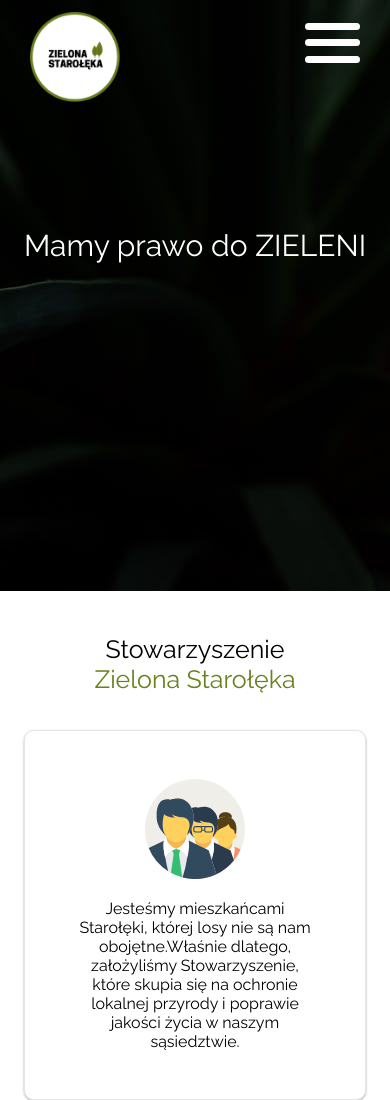
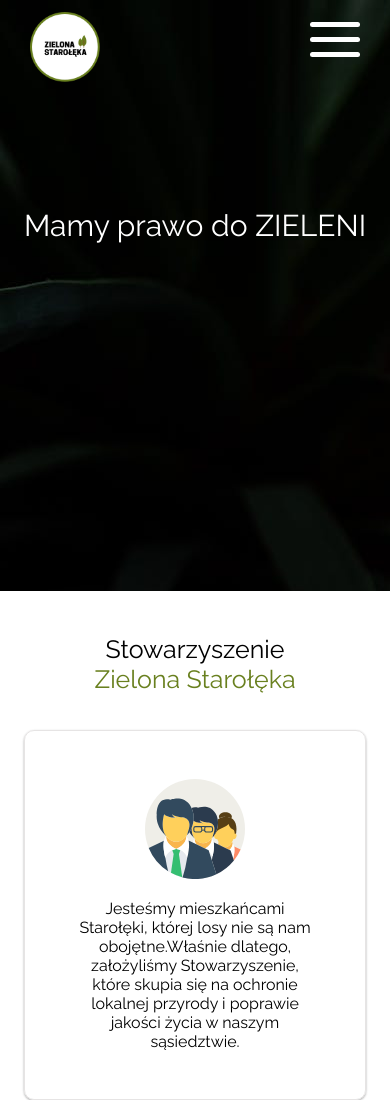
Before and after one commit to Moniaesz/ngo-website, a website: page src/index.html in a window 390 px wide. Shown: the top 1100 px of the page. Drawn offline with Linux system fonts and the light colour scheme.

Commit message:
minor mobile menu changes

```diff
--- a/src/sass/style.scss
+++ b/src/sass/style.scss
@@ -50,11 +50,6 @@
   color: #fff;
   margin-top: 23vh;
 }
-@supports (display: grid) {
-  .container {
-  display: grid;
-  }
-}
 .container {
   text-align: center;
 }
@@ -63,6 +58,9 @@
   height: 100vh;
 }
 @supports (display: grid) {
+  .container {
+  display: grid;
+  }
   header {
     padding-top: 2%;
     display: grid;
@@ -559,13 +557,13 @@
   }
 // mobile menu
   .menu {
-    width: 55px;
-    height: 55px;
+    width: 50px;
+    height: 50px;
     position: relative;
     text-align: left;
     .line {
       position: absolute;
-      height: 7px;
+      height: 5px;
       width: 100%;
       background: white;
       border-radius: 10px;
@@ -594,7 +592,6 @@
     top: 50%;
   }
   .overlay {
-    background-image: url("../assets/green/mobile-bg.jpg");
     height: 70vh;
      .nav {
       display: block;
@@ -621,7 +618,7 @@
   }
   header {
     img {
-      height: 90px;
+      height: 70px;
     }
   }
   h2 {
```
Also changed, not shown: src/css/style.css.
